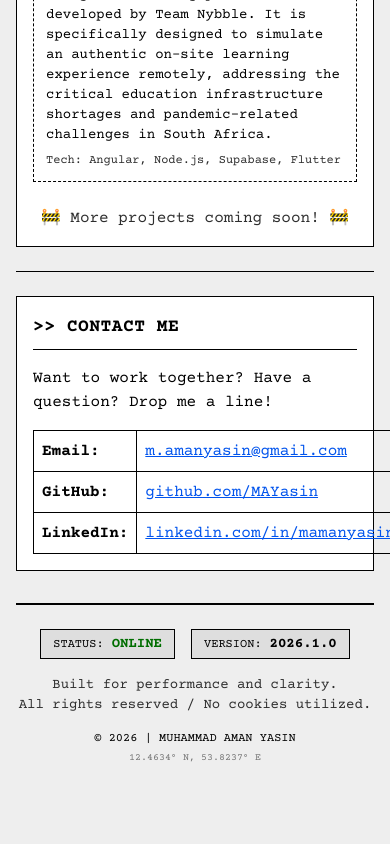
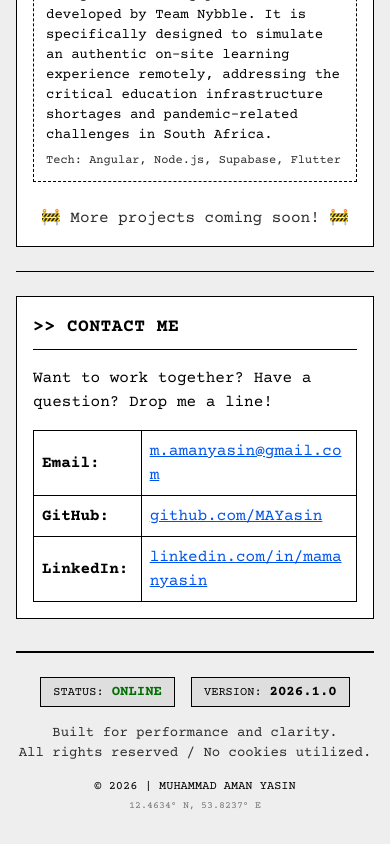
Before and after one commit to MAYasin/mayasin.github.io, a Next.js app: page / in a window 390 px wide. Shown: the part 4787-5631 px from the top of the page. Before the commit the page ends 5583 px from the top, so only its background shows below. Built offline with nearby package versions, Linux system fonts and the light colour scheme.

Commit message:
responsive contact section

```diff
--- a/app/components/contact-section.tsx
+++ b/app/components/contact-section.tsx
@@ -13,13 +13,13 @@ export default function ContactSection() {
         <tbody>
           <tr>
             <td className="font-bold w-1/3">Email:</td>
-            <td>
+            <td className="break-all sm:break-normal">
               <a href="mailto:m.amanyasin@gmail.com">m.amanyasin@gmail.com</a>
             </td>
           </tr>
           <tr>
             <td className="font-bold">GitHub:</td>
-            <td>
+            <td className="break-all sm:break-normal">
               <a href="https://github.com/MAYasin" target="_blank" rel="noopener noreferrer">
                 github.com/MAYasin
               </a>
@@ -27,7 +27,7 @@ export default function ContactSection() {
           </tr>
           <tr>
             <td className="font-bold">LinkedIn:</td>
-            <td>
+            <td className="break-all sm:break-normal">
               <a href="https://linkedin.com/in/mamanyasin" target="_blank" rel="noopener noreferrer">
                 linkedin.com/in/mamanyasin
               </a>
--- a/app/layout.tsx
+++ b/app/layout.tsx
@@ -6,6 +6,7 @@ const courierPrime = Courier_Prime({ weight: ["400", "700"], subsets: ["latin"]
 
 export const metadata: Metadata = {
   title: "Muhammad Aman Yasin",
+  description: "Full Stack Developer bridging backend architecture and modern client-side delivery to build scalable web solutions and high-impact software."
 };
 
 export default function RootLayout({
```
